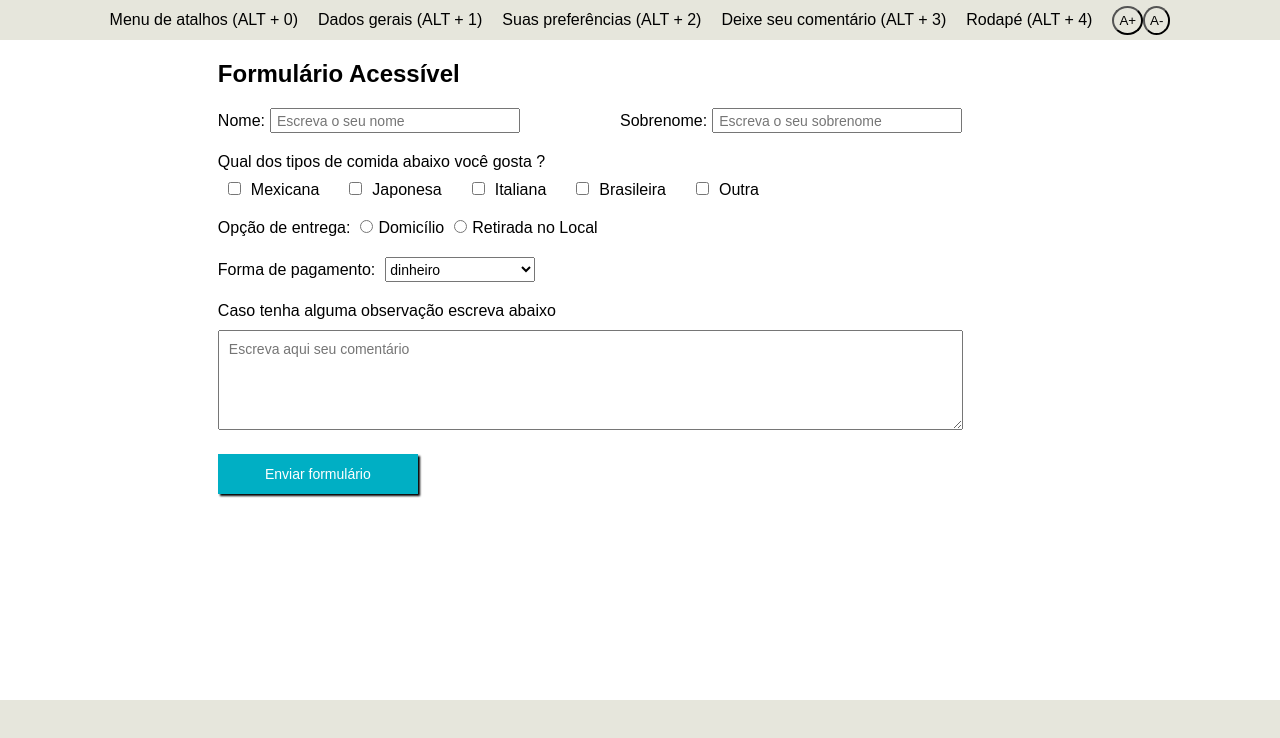
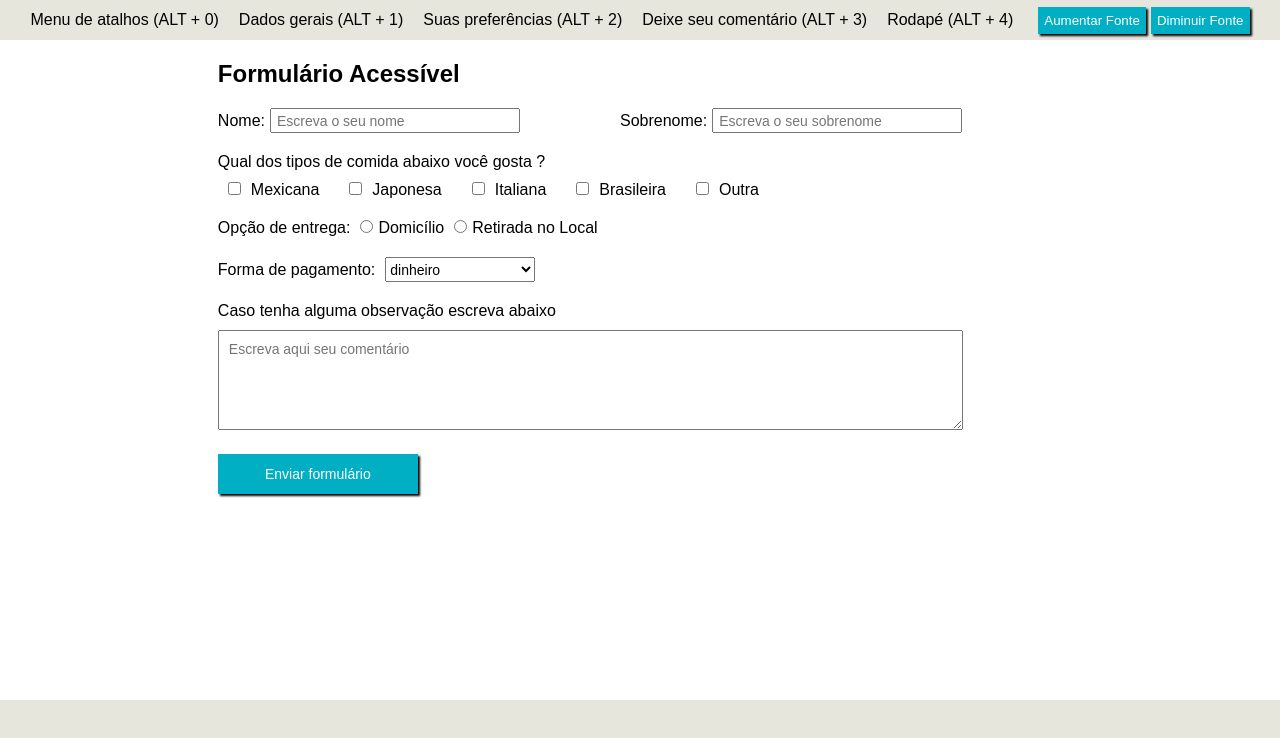
Before and after one commit to vyamashiro/Formulario-Acessivel, a React (Create React App) app: page / in a window 1280 px wide. Shown: the top 738 px of the page. Built offline with nearby package versions, Linux system fonts and the light colour scheme.

Commit message:
buttons navbar

```diff
--- a/src/components/navbar/Navbar.jsx
+++ b/src/components/navbar/Navbar.jsx
@@ -32,10 +32,8 @@ const Navbar = ({ fontSize, setFontSize }) => {
           <Styled.NavItem tabIndex="0">Deixe seu comentário (ALT + 3)</Styled.NavItem>
           <Styled.NavItem tabIndex="0">Rodapé (ALT + 4)</Styled.NavItem>
           <Styled.ButtonContainer>
-            <Styled.Button onClick={increaseFontSize}>
-              A+
-            </Styled.Button>
-            <Styled.Button onClick={decreaseFontSize}>A-</Styled.Button>
+            <Styled.Button onClick={increaseFontSize}>Aumentar Fonte</Styled.Button>
+            <Styled.Button onClick={decreaseFontSize}>Diminuir Fonte</Styled.Button>
           </Styled.ButtonContainer>
         </ul>
       </Styled.Nav>
--- a/src/components/navbar/Navbar.style.jsx
+++ b/src/components/navbar/Navbar.style.jsx
@@ -25,7 +25,14 @@ export const ButtonContainer = styled.div`
 `;
 
 export const Button = styled.button`
-  background-color: #e6e6dc;
-  border-radius: 50%;
+  background-color: #00afc4;
+  border: 1px solid #00afc4;
+  box-shadow: 2px 2px 2px black;
+  color: #FFFFFF;
+  margin-left: 5px;
+  cursor: pointer;
   padding: 5px;
+  &:hover {
+        filter: brightness(90%);
+    }
 `;
```
